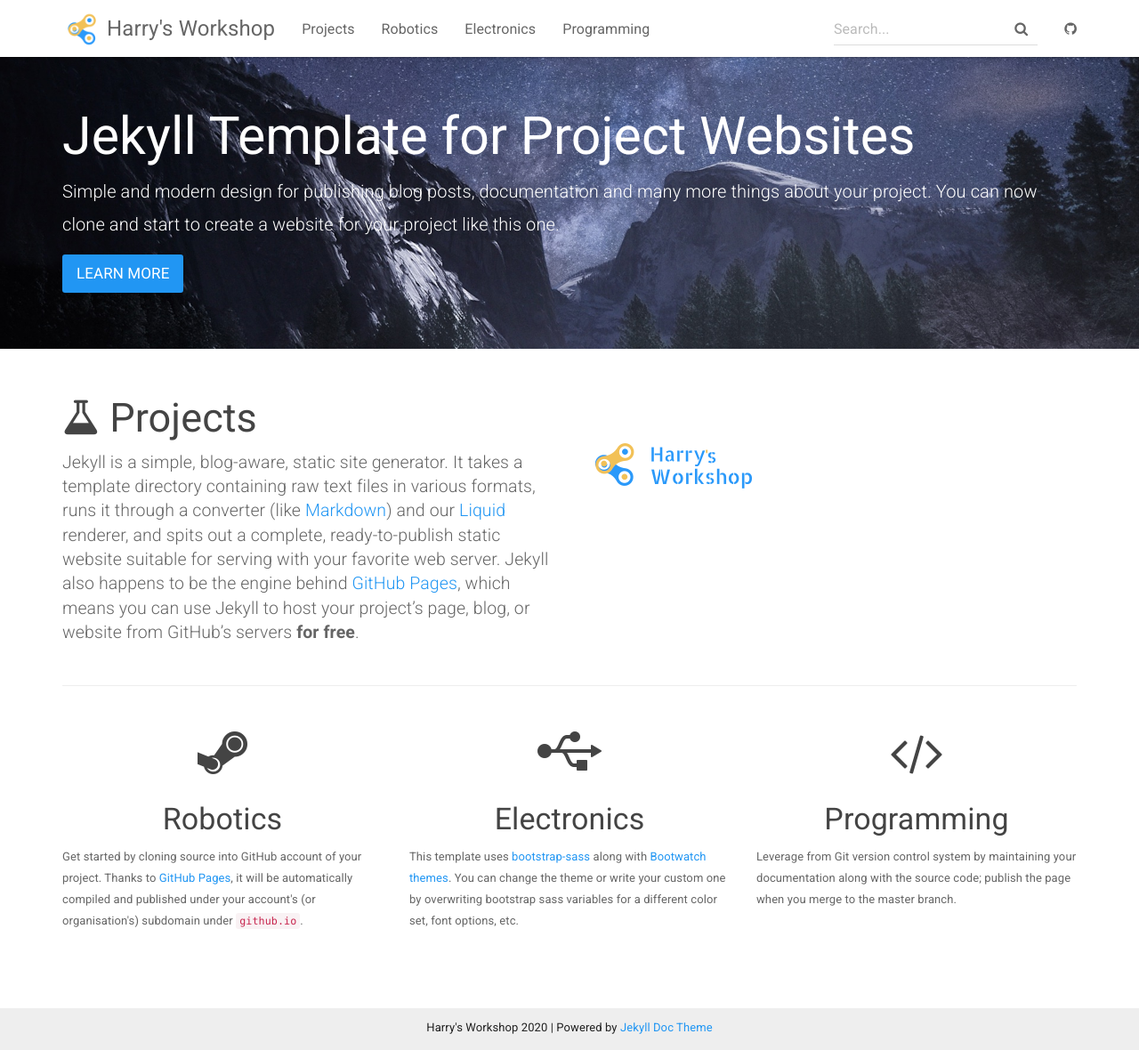
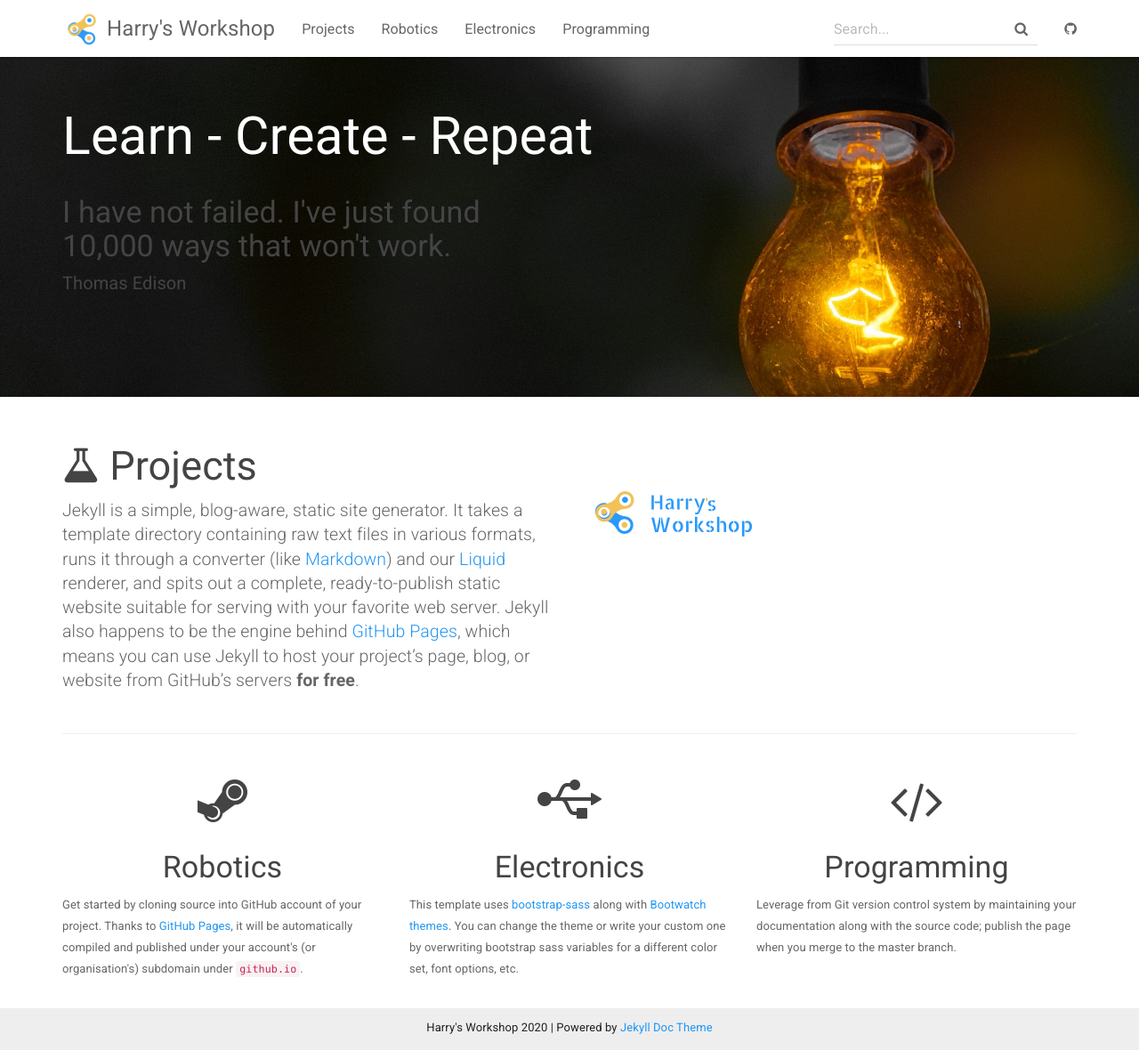
Before and after one commit to harrys-workshop/harrys-workshop, a Jekyll site: the page built from index.html, in a window 1280 px wide and 1180 px high. Shown: the whole window at 89% size. Built offline with Jekyll 4.4.1, drawn with Linux system fonts in a browser that asks for light colours.

Commit message:
Update texts

```diff
--- a/_sass/_jekyll-doc-theme.scss
+++ b/_sass/_jekyll-doc-theme.scss
@@ -19,7 +19,7 @@ html {
 
   .header-container {
     background-color: black;
-    background: url('../img/bg.jpg') no-repeat 50% 0;
+    background: url('../img/3d-printing-3758154_1920.jpg') no-repeat 50% 0;
     color: #fff;
 
     h1 {
--- a/index.html
+++ b/index.html
@@ -3,11 +3,18 @@ layout: default
 ---
 
 <div class="header-container jumbotron">
-    <div class="container">
-        <h1>Jekyll Template for Project Websites</h1>
-        <p>Simple and modern design for publishing blog posts, documentation and many more things about your project.
-          You can now clone and start to create a website for your project like this one.</p>
-        <p><a class="btn btn-primary btn-lg" href="{{ "/docs/home/" | relative_url }}" role="button">Learn more</a></p>
+    <div class="container" style="height: 300px">
+        <div class="row">
+          <div class="col-md-8">
+            <h1>Learn - Create - Repeat</h1>
+          </div>
+        </div>
+        <div class="row">
+          <div class="col-md-6">
+            <h3>I have not failed. I've just found 10,000 ways that won't work.</h3>
+            <h5>Thomas Edison</h5>
+          </div>
+        </div>
     </div>
 </div>
 
```
Also changed, not shown: assets/img/3d-printing-3758154_1920.jpg (added).
